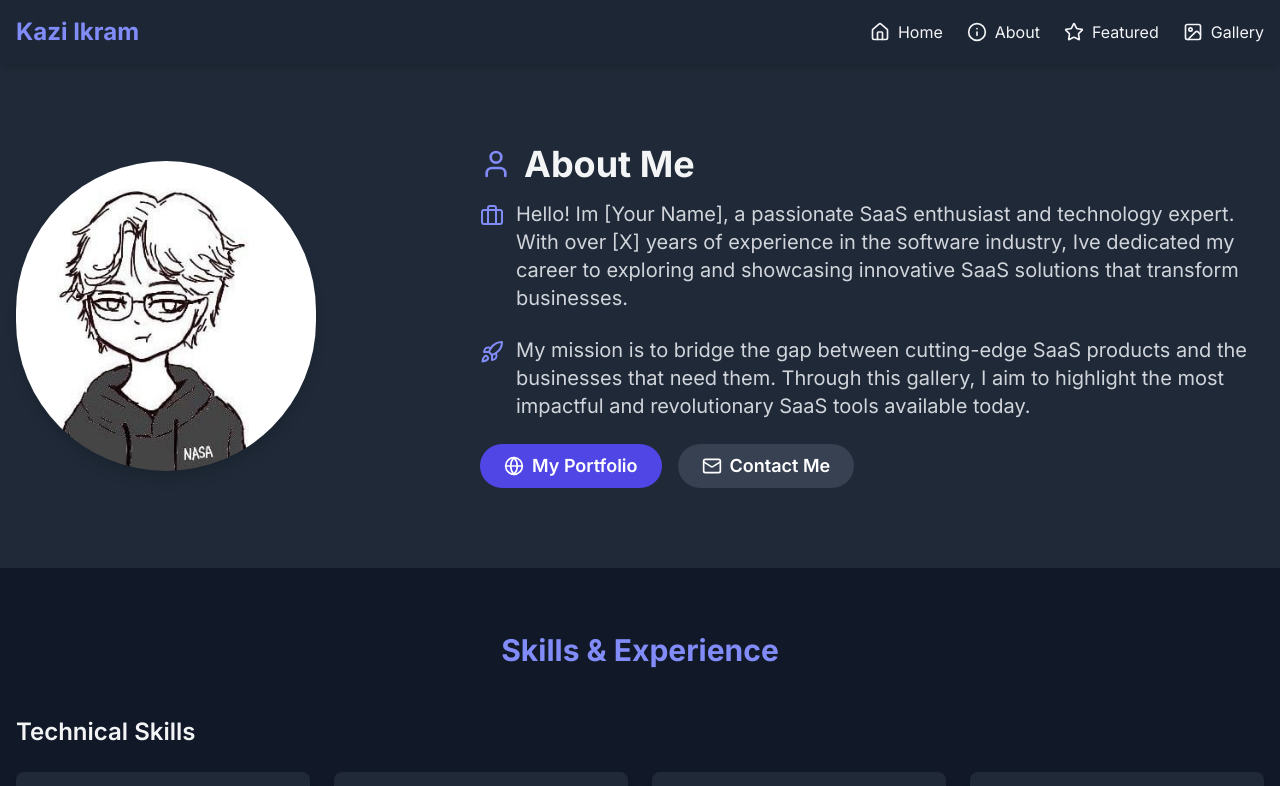
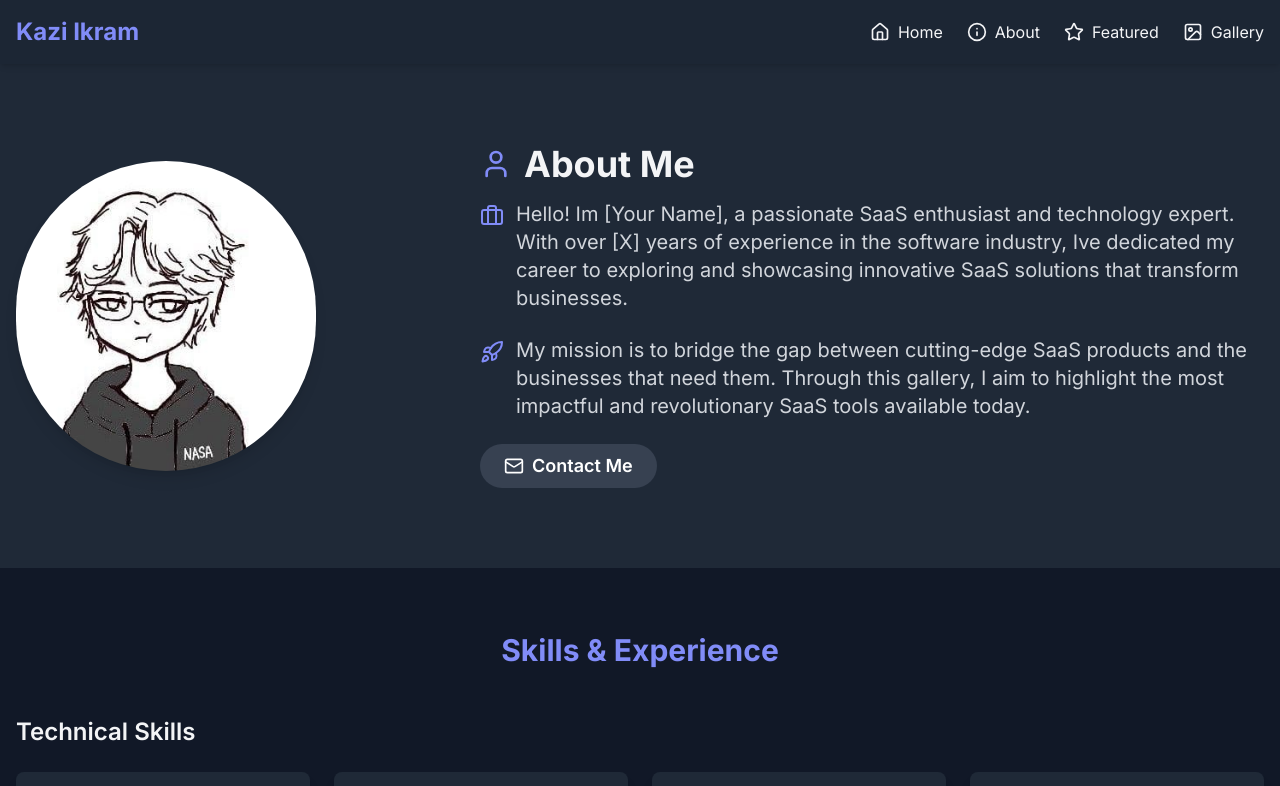
Before and after one commit to kaxiix/kaxi-labs, a Next.js app: page / in a window 1280 px wide. Shown: the top 786 px of the page. Built offline with nearby package versions, Linux system fonts and the light colour scheme.

Commit message:
idk what changes i made

```diff
--- a/app/components/about-me.tsx
+++ b/app/components/about-me.tsx
@@ -1,12 +1,6 @@
 import Image from "next/image";
 import Link from "next/link";
-import {
-  UserIcon,
-  BriefcaseIcon,
-  RocketIcon,
-  GlobeIcon,
-  MailIcon,
-} from "lucide-react";
+import { UserIcon, BriefcaseIcon, RocketIcon, MailIcon } from "lucide-react";
 
 export function AboutMe() {
   return (
@@ -48,13 +42,6 @@ export function AboutMe() {
             <div className="flex space-x-4">
               <Link
                 href="#"
-                className="bg-indigo-600 text-white px-6 py-2 rounded-full text-lg font-semibold hover:bg-indigo-700 transition-colors inline-flex items-center"
-              >
-                <GlobeIcon className="mr-2 h-5 w-5" />
-                My Portfolio
-              </Link>
-              <Link
-                href="#"
                 className="bg-gray-700 text-white px-6 py-2 rounded-full text-lg font-semibold hover:bg-gray-600 transition-colors inline-flex items-center"
               >
                 <MailIcon className="mr-2 h-5 w-5" />
```
